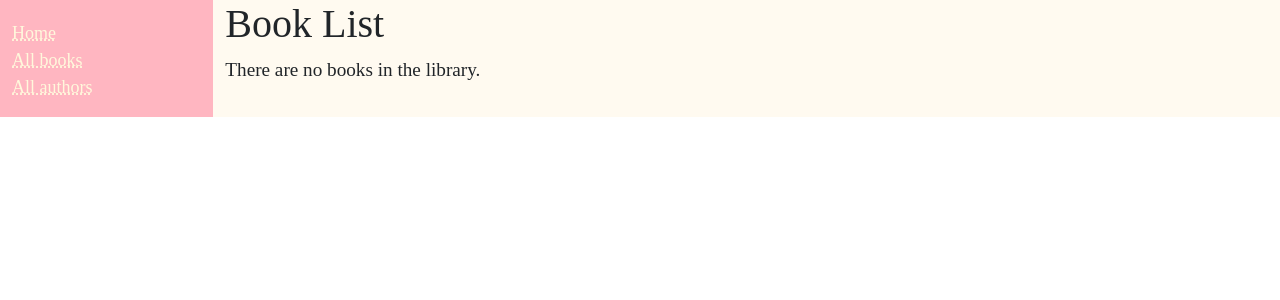
After one commit to sunday793/local-library-with-django, a Django app: page /catalog/books/ in a window 1280 px wide. The commit adds this page. Shown: the top 300 px of the page. Run offline with Django 5.2, Linux system fonts and the light colour scheme; data that the repository does not hold is empty.

Commit message:
added generic view and url for books page and book detail page

```diff
--- a/locallibrary/catalog/static/css/styles.css
+++ b/locallibrary/catalog/static/css/styles.css
@@ -16,13 +16,23 @@
   font-size: larger;
 }
 
-a {
+.sidebar-nav a {
   color: cornsilk;
   text-decoration:underline;
   text-decoration-style: dotted;
 }
 
-a:hover {
+.sidebar-nav a:hover {
   color: hotpink;
   text-decoration:underline;
 }
+
+.col-sm-10 a {
+  color:hotpink;
+  text-decoration: none;
+}
+
+.col-sm-10 a:hover {
+  color:deeppink;
+  text-decoration: underline;
+}
--- a/locallibrary/catalog/templates/base_generic.html
+++ b/locallibrary/catalog/templates/base_generic.html
@@ -22,7 +22,7 @@
           {% block sidebar %}
             <ul class="sidebar-nav">
               <li><a href="{% url 'index' %}">Home</a></li>
-              <li><a href="">All books</a></li>
+              <li><a href="{% url 'books' %}">All books</a></li>
               <li><a href="">All authors</a></li>
             </ul>
           {% endblock %}
--- /dev/null
+++ b/locallibrary/catalog/templates/catalog/book_list.html
@@ -0,0 +1,17 @@
+{% extends "base_generic.html" %}
+
+{% block content %}
+  <h1>Book List</h1>
+  {% if book_list %}
+    <ul>
+      {% for book in book_list %}
+      <li>
+        <a href="{{ book.get_absolute_url }}">{{ book.title }}</a>
+        ({{book.author}})
+      </li>
+      {% endfor %}
+    </ul>
+  {% else %}
+    <p>There are no books in the library.</p>
+  {% endif %}
+{% endblock %}
--- a/locallibrary/catalog/urls.py
+++ b/locallibrary/catalog/urls.py
@@ -3,4 +3,6 @@ from . import views
 
 urlpatterns = [
     path('', views.index, name = 'index'),
+    path('books/', views.BookListView.as_view(), name='books'),
+    path('books/<int:pk>', views.BookDetailView.as_view(), name='book-detail'),
 ]
--- a/locallibrary/catalog/views.py
+++ b/locallibrary/catalog/views.py
@@ -1,5 +1,6 @@
 from django.shortcuts import render
 from .models import Book, Author, BookInstance, Genre
+from django.views import generic
 
 # Create your views here.
 
@@ -31,3 +32,23 @@ def index(request):
 
     # Render the HTML template index.html with the data in the context variable
     return render(request, 'index.html', context=context)
+
+class BookListView(generic.ListView):
+    model = Book
+    # paginate_by = 10
+    # context_object_name = 'book_list'   # your own name for the list as a template variable
+    # queryset = Book.objects.filter(title__icontains='war')[:5] # Get 5 books containing the title war
+    # template_name = 'books/my_arbitrary_template_name_list.html'  # Specify your own template name/location
+
+    # def get_queryset(self):
+        # return Book.objects.filter(title__icontains='war')[:5] # Get 5 books containing the title war
+
+    # def get_context_data(self, **kwargs):
+    #     # Call the base implementation first to get the context
+    #     context = super(BookListView, self).get_context_data(**kwargs)
+    #     # Create any data and add it to the context
+    #     context['some_data'] = 'This is just some data'
+    #     return context
+
+class BookDetailView(generic.DetailView):
+    model = Book
```
Also changed, not shown: locallibrary/catalog/templates/catalog/book_detail.html (added, +29 -0 lines).
